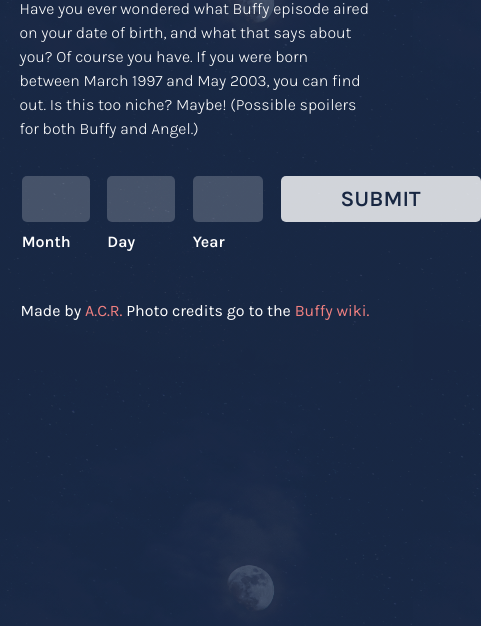
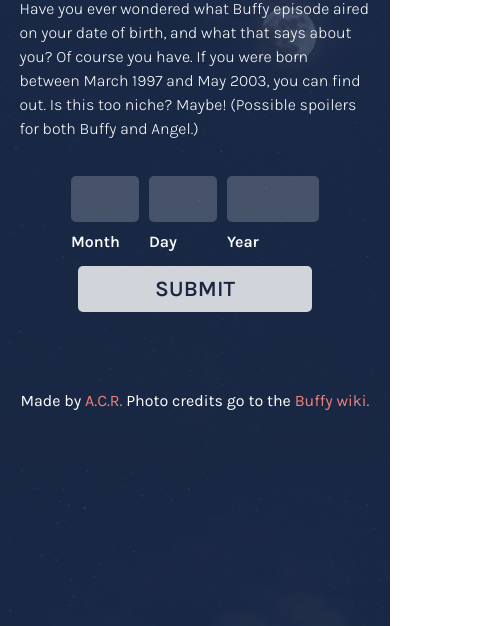
Before and after one commit to itsagift/buffybday, a plain HTML site: page index.html in a window 390 px wide. Shown: the part 218-844 px from the top of the page, 481 px wide, since content can reach past the window. Drawn offline with Linux system fonts and the light colour scheme; files whose address does not match are found by name.

Commit message:
fixed mobile design

```diff
--- a/style.css
+++ b/style.css
@@ -63,9 +63,8 @@ body{
 }
 .input{
   display: flex;
+  flex-direction: column;
   margin-right: 5%;
-  flex-direction: column;
-  max-width:20%;
 }
 
 .input__box{
@@ -168,12 +167,22 @@ input[type=number] {
       margin: 20px 5% 0;
 
   }
+  .input{
+    margin-right: 0;
+  }
+  .main__month{
+    margin-right: 10px;
+  }
+  .main__day{
+    margin-right:10px;
+  }
   .main__form{
     display: flex;
     flex-wrap: wrap;
 
   }
-  .input__submit{
-    width:200px;
+  .main__submit{
+    width:60vw;
+    align-self: center;
   }
   }
```
